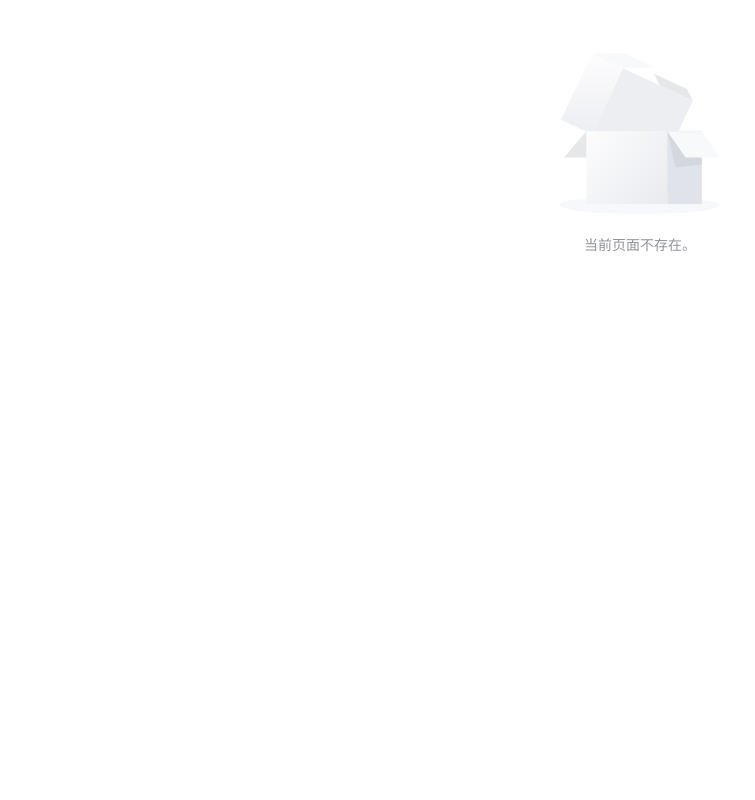
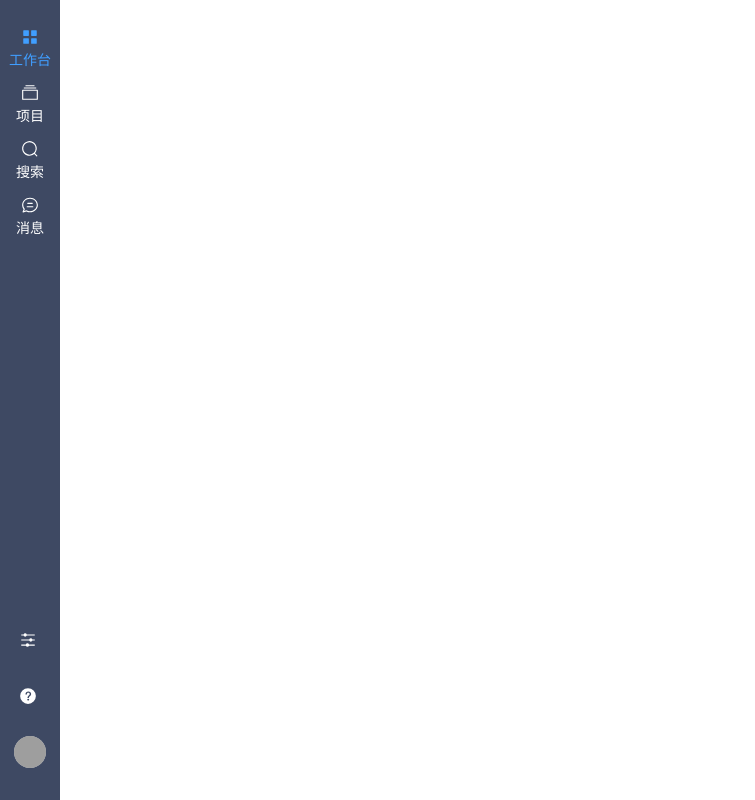
Before and after one commit to so-sleepy-aaa/DevTrack-Web-TS, a Vue app: page /main in a window 1280 px wide. Before the commit this address led to /404. Shown: the whole page, without its empty margins (0-755 px from the left). Built offline with nearby package versions, Linux system fonts and the light colour scheme; grey boxes are pictures that could not be loaded.

Commit message:
feat: Sidebar of the main page

```diff
--- a/src/router/pages.ts
+++ b/src/router/pages.ts
@@ -3,6 +3,7 @@ import { RouteRecordRaw } from "vue-router";
 import HomeView from "@/views/HomeView.vue";
 import SignIn from "@/views/SignIn.vue";
 import SignUp from "@/views/SignUp.vue";
+import MainPage from "@/views/MainPage.vue";
 
 const pages: Array<RouteRecordRaw> = [
     {
@@ -24,6 +25,11 @@ const pages: Array<RouteRecordRaw> = [
         path: "/signin",
         name: "signIn",
         component: SignIn
+    },
+    {
+        path: "/main",
+        name: "mainPage",
+        component: MainPage
     }
 ];
 
--- /dev/null
+++ b/src/views/MainPage.vue
@@ -0,0 +1,88 @@
+<template>
+    <el-container>
+        <el-aside class="sidebar" width="60px">
+            <el-menu class="function-menu" :router="true" :default-active="sideBarList[0].route" background-color="#3e4963"
+                     text-color="white">
+                <el-menu-item class="main-menu-item function-menu-item" v-for="item in sideBarList" :index="item.route" :key="item.id">
+                    <el-icon style="margin-right: 0">
+                        <component :is="item.icon"/>
+                    </el-icon>
+                    <span>{{ item.name }}</span>
+                </el-menu-item>
+            </el-menu>
+
+            <el-menu class="another-menu" background-color="#3e4963" text-color="white">
+                <el-tooltip placement="right" :hide-after="toolTipHideAfter" content="个人偏好设置">
+                    <el-menu-item class="main-menu-item">
+                        <el-icon>
+                            <Operation/>
+                        </el-icon>
+                    </el-menu-item>
+                </el-tooltip>
+                <el-tooltip placement="right" :hide-after="toolTipHideAfter" content="帮助中心">
+                    <el-menu-item class="main-menu-item">
+                        <el-icon>
+                            <QuestionFilled/>
+                        </el-icon>
+                    </el-menu-item>
+                </el-tooltip>
+                <el-menu-item class="main-menu-item">
+                    <el-avatar :size="32" src="https://cube.elemecdn.com/0/88/03b0d39583f48206768a7534e55bcpng.png"/>
+                </el-menu-item>
+            </el-menu>
+        </el-aside>
+
+        <el-main>
+            <!--TODO-->
+        </el-main>
+    </el-container>
+</template>
+
+<script setup>
+    import { onMounted, reactive, ref } from "vue";
+    import Environment from "@/api/Environment";
+
+    onMounted(() => {
+        Environment.setTitle("主页");
+    });
+
+    const sideBarList = reactive([
+        { id: 1, name: "工作台", route: "/workbench", icon: "Menu" },
+        { id: 2, name: "项目", route: "/project", icon: "Files" },
+        { id: 3, name: "搜索", route: "/search", icon: "Search" },
+        { id: 4, name: "消息", route: "/message", icon: "ChatLineRound" }
+    ]);
+
+    const toolTipHideAfter = ref(0);
+</script>
+
+<style scoped>
+    .sidebar {
+        background: #3e4963;
+        display: flex;
+        flex-direction: column;
+        justify-content: space-between;
+        height: 100vh;
+    }
+
+    .main-menu-item {
+        flex-direction: column;
+        line-height: 2;
+        justify-content: center;
+    }
+
+    .function-menu {
+        margin-top: 20px;
+        border-right: 0;
+    }
+
+    .another-menu {
+        margin-bottom: 20px;
+        border-right: 0;
+    }
+
+    .function-menu-item {
+        padding-top: 30px;
+        padding-bottom: 25px;
+    }
+</style>
```
